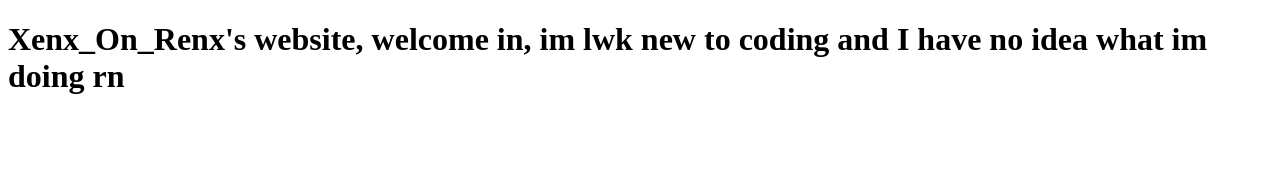
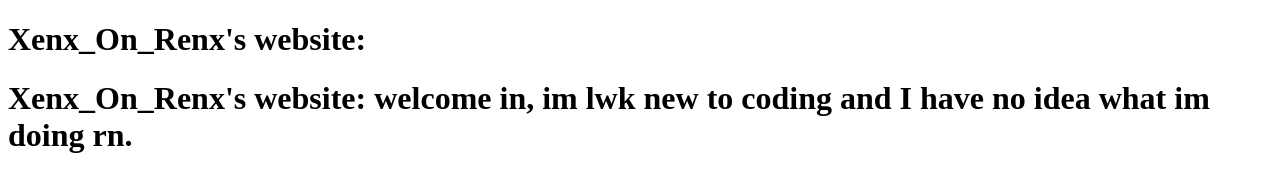
Before and after one commit to elijahrodgers415-boop/elijahrodgers415-boop.github.io, a plain HTML site: page index.html in a window 1280 px wide. Drawn offline with Linux system fonts and the light colour scheme.

Commit message:
Update index.html

```diff
--- a/index.html
+++ b/index.html
@@ -1,10 +1,11 @@
 <!DOCTYPE html>
 <html>
   <head>
+    <h1> Xenx_On_Renx's website:</h1>
   </head>
 
   <body>
-    <h1>Xenx_On_Renx's website,
-    welcome in, im lwk new to coding and I have no idea what im doing rn</h1>
+    <h1>Xenx_On_Renx's website:
+    welcome in, im lwk new to coding and I have no idea what im doing rn. </h1>
   </body>
 </html>
```
